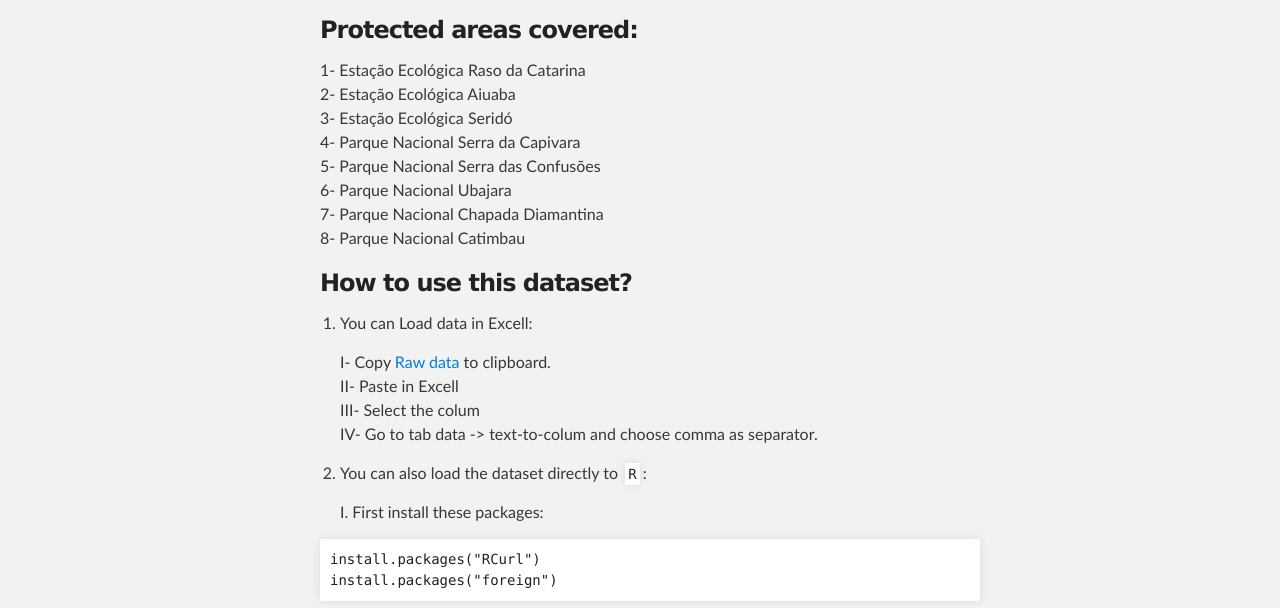
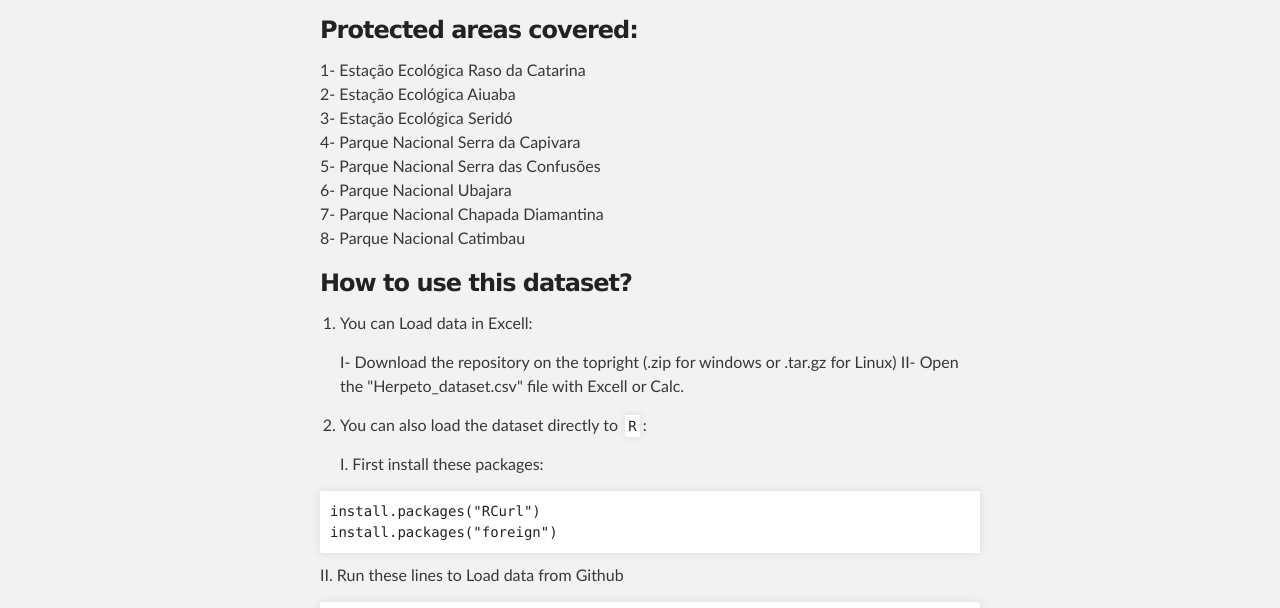
Before and after one commit to paternogbc/HerpetoCaatinga, a plain HTML site: page index.html in a window 1280 px wide. Shown: the part 435-1043 px from the top of the page. Drawn offline with Linux system fonts and the light colour scheme.

```diff
--- a/index.html
+++ b/index.html
@@ -57,10 +57,8 @@ Have a look in the <a href="https://github.com/paternogbc/HerpetoCaatinga/blob/m
 <li>
 <p>You can Load data in Excell:  </p>
 
-<p>I- Copy <a href="https://raw.githubusercontent.com/paternogbc/HerpetoCaatinga/master/Herpeto_dataset.csv">Raw data</a> to clipboard.<br>
-II- Paste in Excell<br>
-III- Select the colum<br>
-IV- Go to tab data -&gt; text-to-colum and choose comma as separator.   </p>
+<p>I- Download the repository on the topright (.zip for windows or .tar.gz for Linux)
+II- Open the "Herpeto_dataset.csv" file with Excell or Calc.</p>
 </li>
 <li>
 <p>You can also load the dataset directly to <code>R</code>:  </p>
```
Also changed, not shown: params.json (+1 -1 lines).
